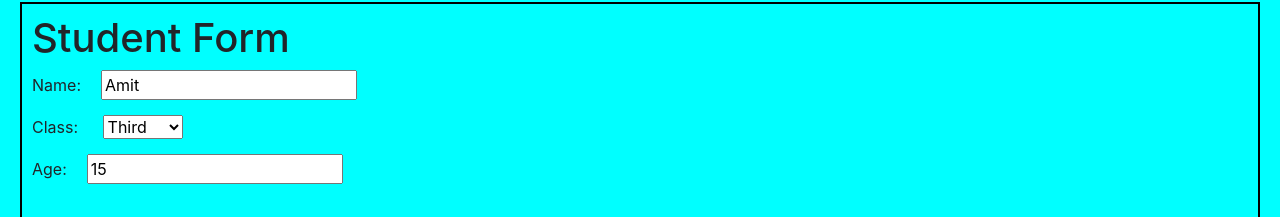
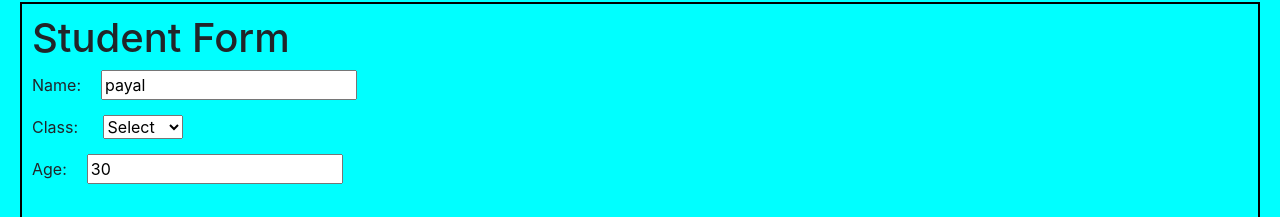
Before and after one commit to punit355743/reactjs-student-demo-app, a React (Create React App) app: page / in a window 1280 px wide. Shown: the part 499-716 px from the top of the page. Built offline with nearby package versions, Linux system fonts and the light colour scheme.

Commit message:
implemnt useForm custom hooks

```diff
--- a/src/components/student-form/StudentForm.js
+++ b/src/components/student-form/StudentForm.js
@@ -1,14 +1,16 @@
 import React, { useState } from 'react';
 import "./StudentForm.css"
+import useForm from './../../validator/useForm';
 
 function StudentForm(props) {
-
-    const [name, setName] = useState("Amit");
-    const [studentClassName, setStudentClassName] = useState("Third");
-    const [age, setAge] = useState(15);
+    const { values, onChangeHandler } = useForm({
+        name: "payal",
+        studentClassName: "",
+        age: "30"
+    })
     const addStudent = (event) => {
         event.preventDefault();
-        props.addStudent({ id: 106, name: name, studentClassName: studentClassName, age: age })
+        props.addStudent({ id: 106, name: values.name, studentClassName: values.studentClassName, age: values.age })
 
     }
 
@@ -17,14 +19,14 @@ function StudentForm(props) {
             <h1>
                 Student Form
        </h1>
-            <div>Name:<input type="text" value={name} onChange={(e) => setName(e.target.value)} placeholder="name" className={"form-item"} /></div>
-            <div>Class: <select className="form-control" value={studentClassName} onChange={(e) => setStudentClassName(e.target.value)} className={"form-item"}>
+            <div>Name:<input type="text" name="name" value={values.name} onChange={(e) => onChangeHandler(e)} placeholder="name" className={"form-item"} /></div>
+            <div>Class: <select className="form-control" name="studentClassName" value={values.studentClassName} onChange={(e) => onChangeHandler(e)} className={"form-item"}>
                 <option value="select">Select</option>
                 <option value="First">First</option>
                 <option value="Second">Second</option>
                 <option value="Third">Third</option>
             </select></div>
-            <div>Age:<input type="text" placeholder="Age" value={age} onChange={(e) => setAge(e.target.value)} className={"form-item"} /></div>
+            <div>Age:<input type="text" placeholder="Age" name="age" value={values.age} onChange={(e) => onChangeHandler(e)} className={"form-item"} /></div>
             <button onClick={addStudent} className={"submit-btn"}>Submit</button>
         </form>
 
--- a/src/store/Provider.js
+++ b/src/store/Provider.js
@@ -3,6 +3,7 @@ import React, { useState } from 'react';
 
 
 const schoolContext = React.createContext({});
+
 
 function Provider(props) {
     const [schoolName, setSchoolName] = useState("Podar");
--- /dev/null
+++ b/src/validator/useForm.js
@@ -0,0 +1,17 @@
+import React, { useState } from 'react';
+
+function useForm(formInitialState) {
+
+    const [values, setValues] = useState(formInitialState)
+
+    const onChangeHandler = (e) => {
+        const { name, value } = e.target;
+        setValues({ ...values, [name]: value })
+
+    }
+
+    return { values, onChangeHandler }
+
+}
+
+export default useForm;
```
